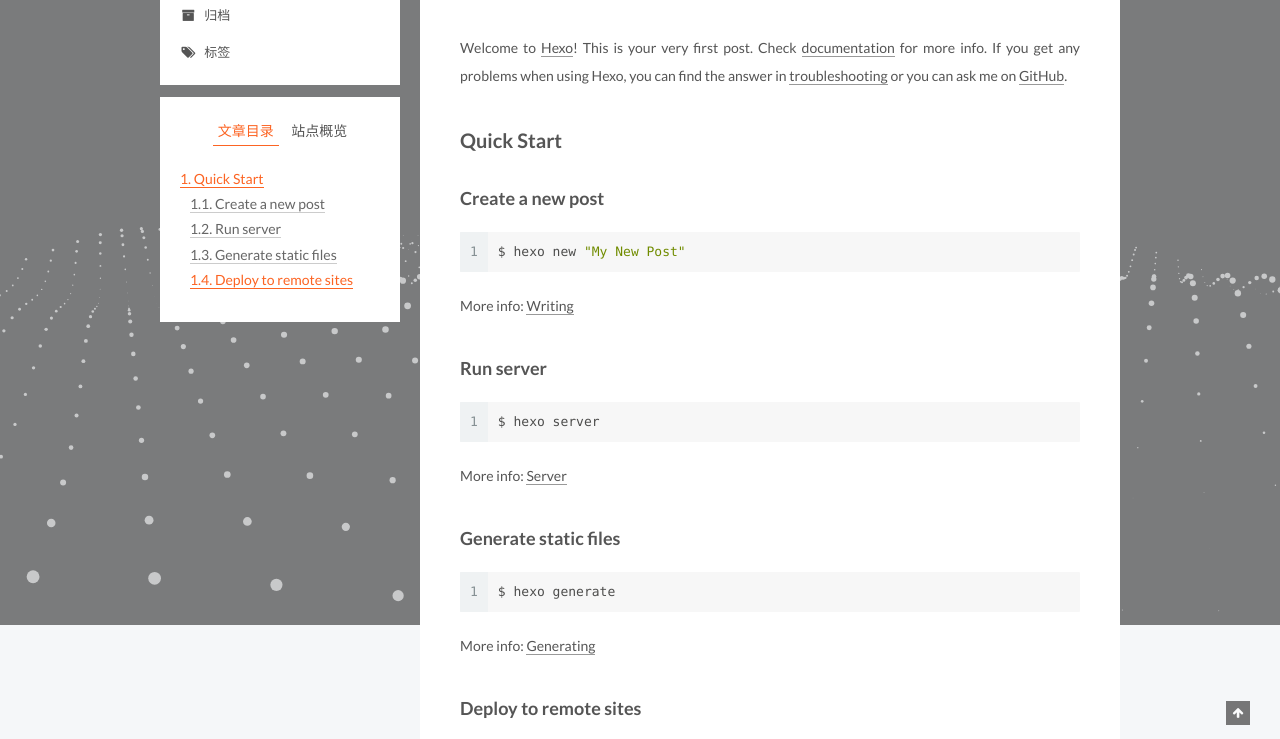
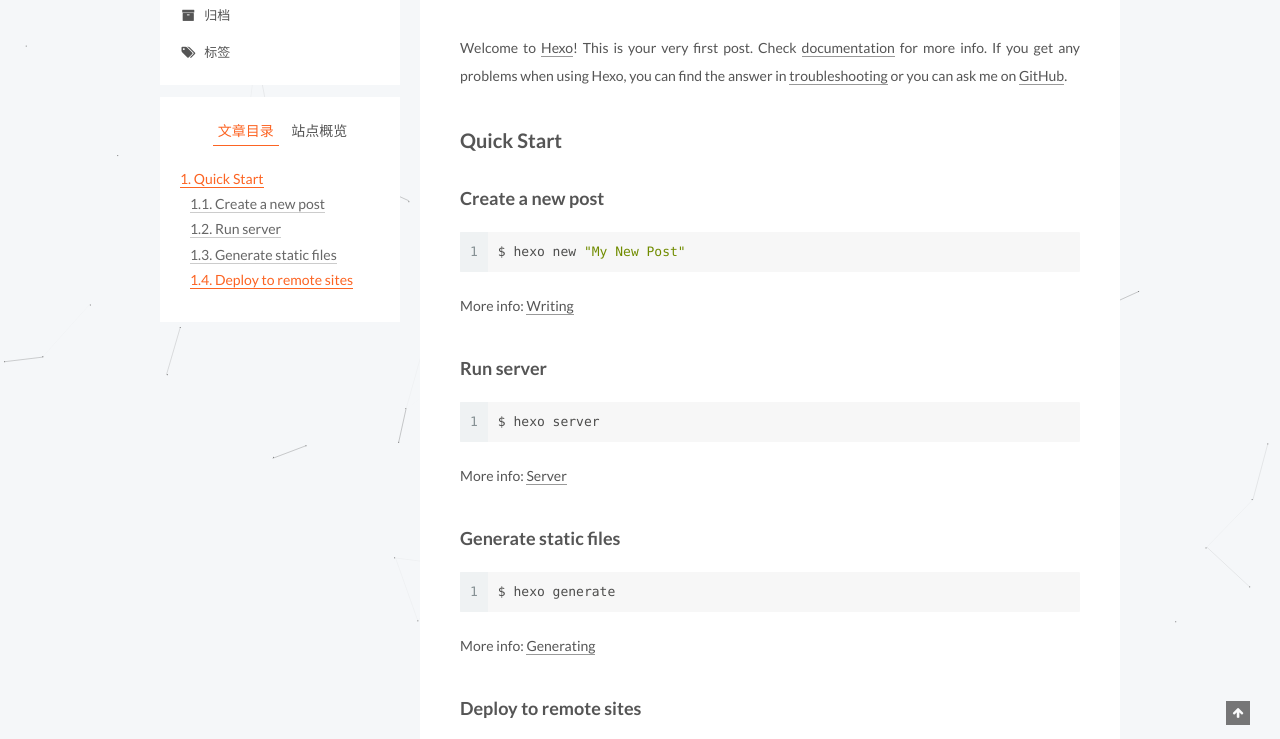
Before and after one commit to zrylan/zrylan.github.io, a plain HTML site: page 2017/04/01/hello-world/index.html in a window 1280 px wide. Shown: the part 175-914 px from the top of the page. Drawn offline with Linux system fonts and the light colour scheme; animation ran at ten frames a second.

Commit message:
Site updated: 2017-04-01 22:18:43

```diff
--- a/2017/04/01/hello-world/index.html
+++ b/2017/04/01/hello-world/index.html
@@ -556,7 +556,6 @@ Quick">
 
 
 
-
   <script type="text/javascript" src="/lib/jquery/index.js?v=2.1.3"></script>
 
 
@@ -575,10 +574,7 @@ Quick">
   <script type="text/javascript" src="/lib/fancybox/source/jquery.fancybox.pack.js?v=2.1.5"></script>
 
 
-  <script type="text/javascript" src="/lib/three/three.min.js"></script>
-
-
-  <script type="text/javascript" src="/lib/three/three-waves.min.js"></script>
+  <script type="text/javascript" src="/lib/canvas-nest/canvas-nest.min.js"></script>
 
 
 
```
Also changed, not shown: archives/2017/04/index.html (+1 -5 lines), archives/2017/index.html (+1 -5 lines), archives/index.html (+1 -5 lines), index.html (+1 -5 lines).
